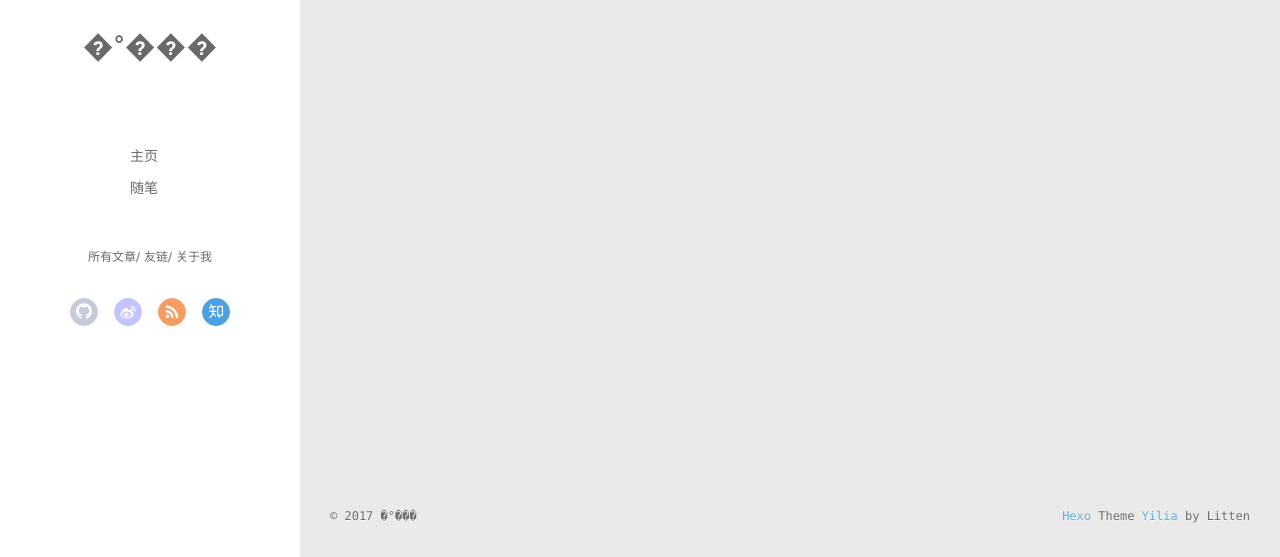
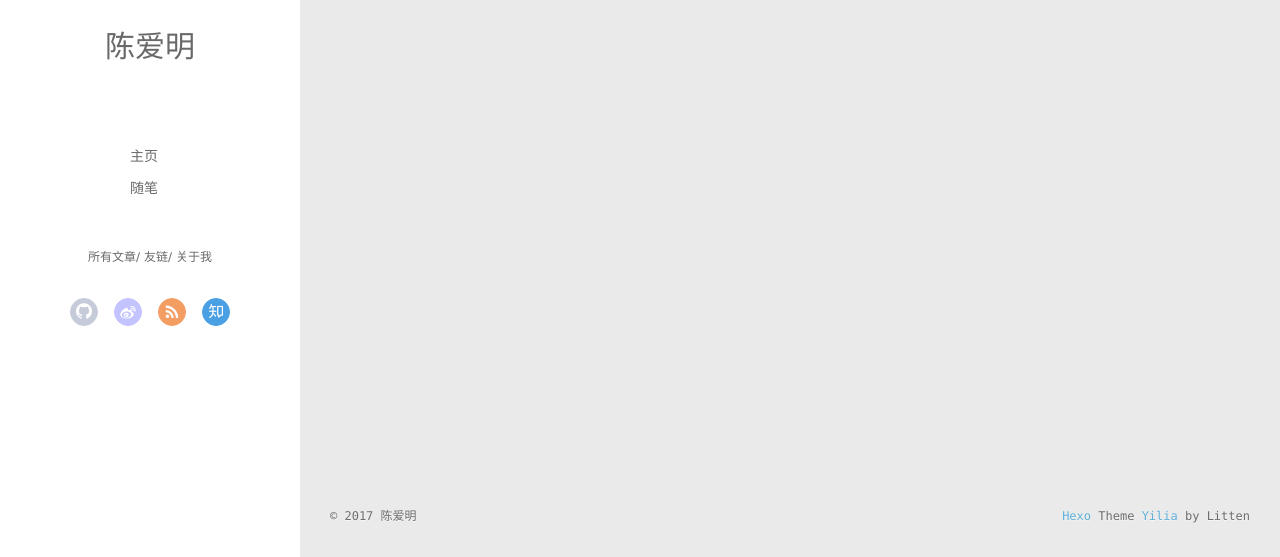
Before and after one commit to GitHubDaxueseng/GitHubDaxueseng.github.io, a plain HTML site: page archives/index.html in a window 1280 px wide. Shown: the part 243-800 px from the top of the page. Drawn offline with Linux system fonts and the light colour scheme; no server answers.

Commit message:
Site updated: 2017-02-24 23:05:32

```diff
--- a/archives/index.html
+++ b/archives/index.html
@@ -45,7 +45,7 @@
 			<img src="null" class="js-avatar">
 		</a>
 		<hgroup>
-		  <h1 class="header-author"><a href="/">�°���</a></h1>
+		  <h1 class="header-author"><a href="/">陈爱明</a></h1>
 		</hgroup>
 
 
@@ -103,7 +103,7 @@
 				<img src="null" class="js-avatar">
 			</div>
 			<hgroup>
-			  <h1 class="header-author js-header-author">�°���</h1>
+			  <h1 class="header-author js-header-author">陈爱明</h1>
 			</hgroup>
 
 
@@ -201,7 +201,7 @@
   <div class="outer">
     <div id="footer-info">
     	<div class="footer-left">
-    		&copy; 2017 �°���
+    		&copy; 2017 陈爱明
     	</div>
       	<div class="footer-right">
       		<a href="http://hexo.io/" target="_blank">Hexo</a>  Theme <a href="https://github.com/litten/hexo-theme-yilia" target="_blank">Yilia</a> by Litten
```
Also changed, not shown: 2017/02/24/hello-world/index.html (+3 -3 lines), archives/2017/02/index.html (+3 -3 lines), archives/2017/index.html (+3 -3 lines), index.html (+3 -3 lines).
